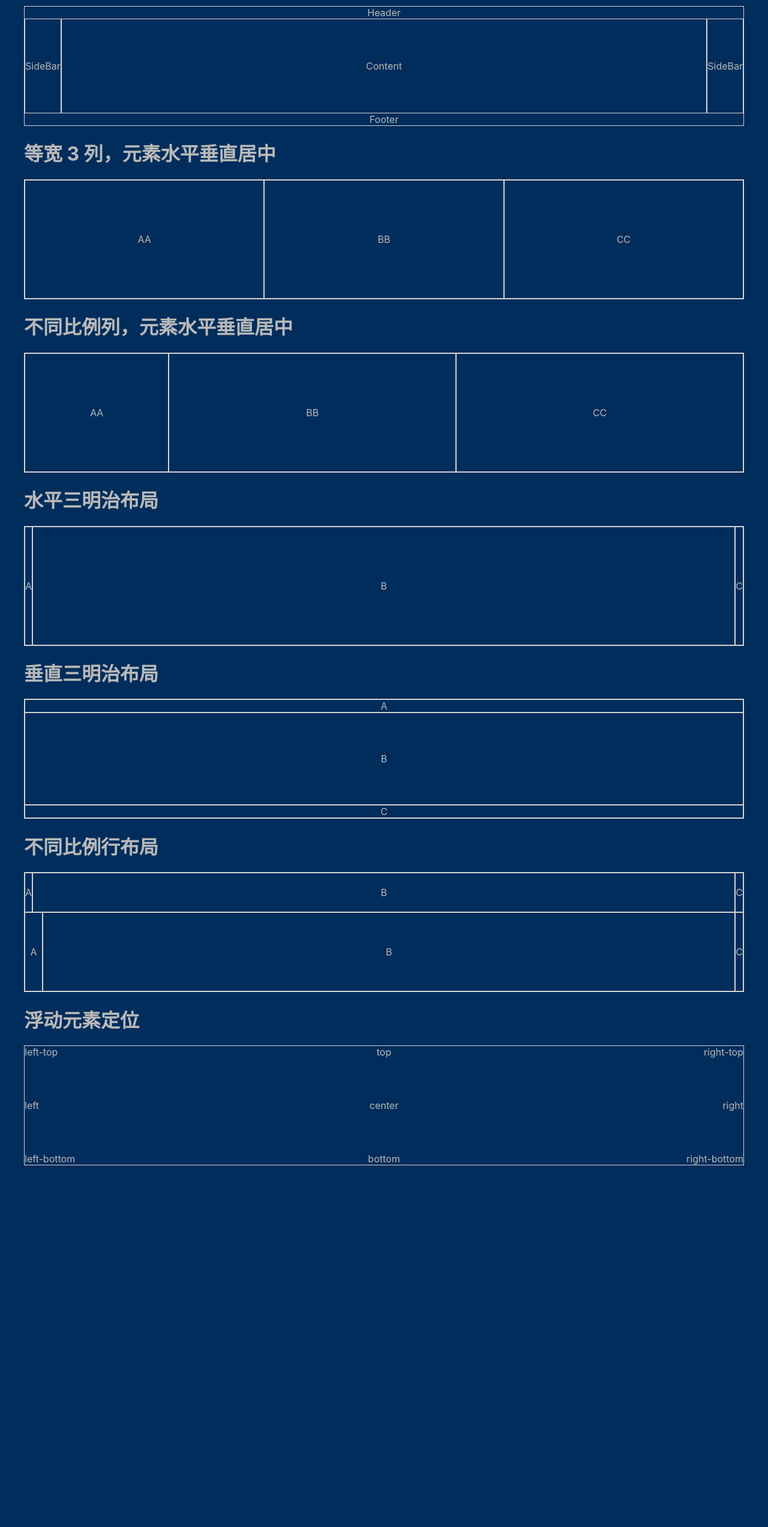
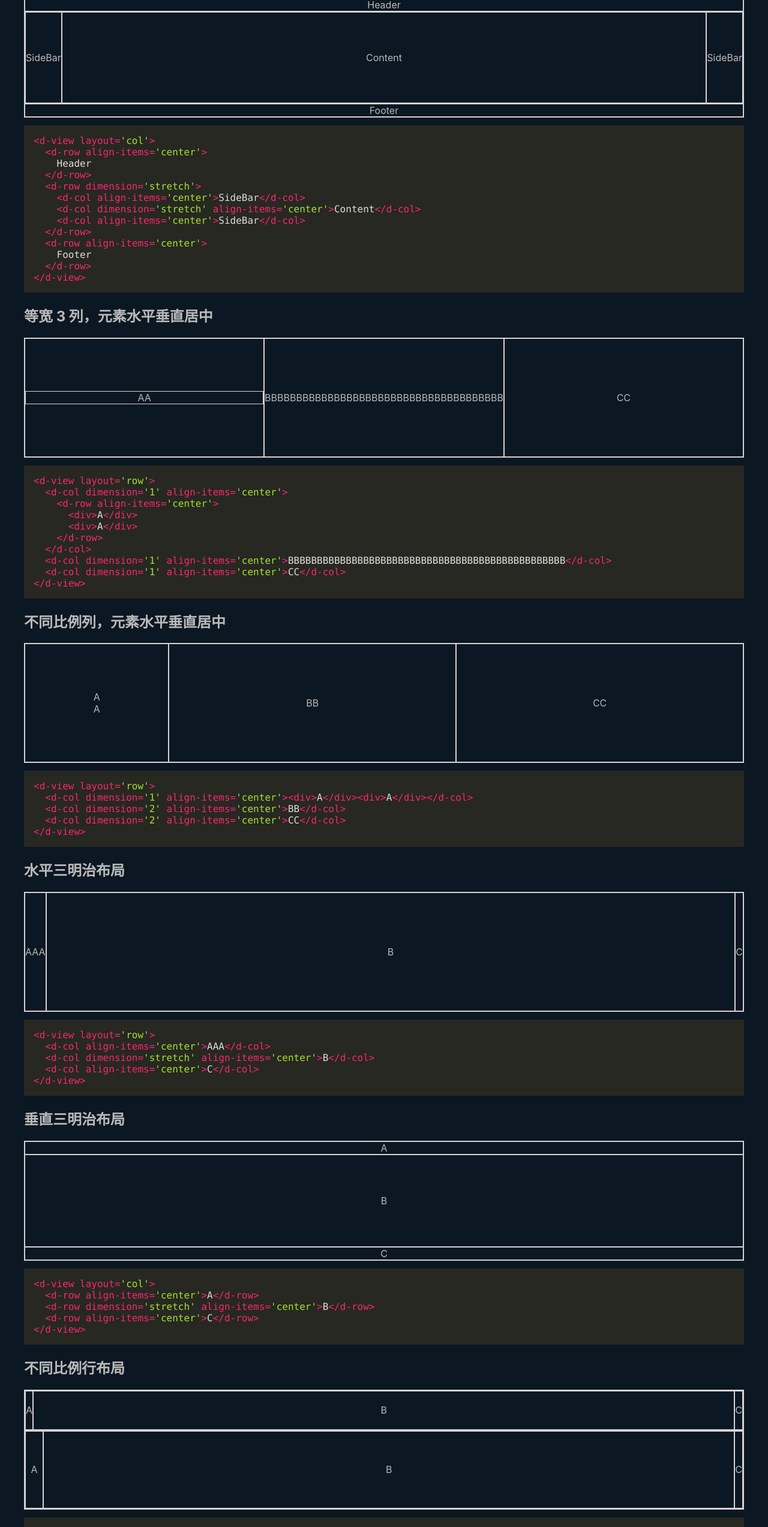
Before and after one commit to wenshin/dxml, a React (Create React App) app: page / in a window 1280 px wide. Shown: the part 119-2665 px from the top of the page at 60% size. Before the commit the page ends 2102 px from the top, so only its background shows below. Built offline with nearby package versions, Linux system fonts and the light colour scheme.

Commit message:
feat: 优化 d-row 和 d-col 语义

```diff
--- a/public/index.html
+++ b/public/index.html
@@ -25,6 +25,10 @@
       Learn how to configure a non-root public URL by running `npm run build`.
     -->
     <title>React App</title>
+    <link rel="stylesheet"
+      href="//unpkg.com/@highlightjs/cdn-assets@11.3.1/styles/monokai.min.css">
+    <script src="//unpkg.com/@highlightjs/cdn-assets@11.3.1/highlight.min.js"></script>
+    <script>hljs.highlightAll();</script>
   </head>
   <body>
     <noscript>You need to enable JavaScript to run this app.</noscript>
--- a/src/App.css
+++ b/src/App.css
@@ -1,12 +1,13 @@
 html,body,#root {
   height: 100%;
   color: rgb(185, 185, 185);
-  background: #002d5c
+  background: #0b1722
 }
 
-d-view {
+d-view, d-row, d-col {
   border: solid 1px rgb(212, 212, 212);
 }
+
 
 .App {
   text-align: center;
--- a/src/App.tsx
+++ b/src/App.tsx
@@ -4,6 +4,7 @@ import './App.css';
 function App() {
   return (
     <div style={{ padding: 40 }}>
+      <section>
         <h1>圣杯布局</h1>
         <div style={{ height: '200px' }}>
           <d-view layout='col'>
@@ -11,65 +12,156 @@ function App() {
               Header
             </d-row>
             <d-row dimension='stretch'>
-            <d-view align-items='center'>SideBar</d-view>
-            <d-view dimension='stretch' align-items='center'>Content</d-view>
-            <d-view align-items='center'>SideBar</d-view>
+              <d-col align-items='center'>SideBar</d-col>
+              <d-col dimension='stretch' align-items='center'>Content</d-col>
+              <d-col align-items='center'>SideBar</d-col>
             </d-row>
             <d-row align-items='center'>
               Footer
             </d-row>
           </d-view>
         </div>
+        <pre>
+          <code className="language-html">{
+`<d-view layout='col'>
+  <d-row align-items='center'>
+    Header
+  </d-row>
+  <d-row dimension='stretch'>
+    <d-col align-items='center'>SideBar</d-col>
+    <d-col dimension='stretch' align-items='center'>Content</d-col>
+    <d-col align-items='center'>SideBar</d-col>
+  </d-row>
+  <d-row align-items='center'>
+    Footer
+  </d-row>
+</d-view>`}
+          </code>
+        </pre>
+      </section>
+      <section>
         <h1>等宽 3 列，元素水平垂直居中</h1>
         <div style={{ height: '200px' }}>
           <d-view layout='row'>
-          <d-view dimension='1' align-items='center'><div>A</div><div>A</div></d-view>
-          <d-view dimension='1' align-items='center'>BB</d-view>
-          <d-view dimension='1' align-items='center'>CC</d-view>
+            <d-col dimension='1' align-items='center'>
+              <d-row align-items='center'>
+                <div>A</div>
+                <div>A</div>
+              </d-row>
+            </d-col>
+            <d-col dimension='1' align-items='center'>BBBBBBBBBBBBBBBBBBBBBBBBBBBBBBBBBBBBBBBBBBBBBBBB</d-col>
+            <d-col dimension='1' align-items='center'>CC</d-col>
           </d-view>
         </div>
+        <pre>
+          <code className="language-html">{
+`<d-view layout='row'>
+  <d-col dimension='1' align-items='center'>
+    <d-row align-items='center'>
+      <div>A</div>
+      <div>A</div>
+    </d-row>
+  </d-col>
+  <d-col dimension='1' align-items='center'>BBBBBBBBBBBBBBBBBBBBBBBBBBBBBBBBBBBBBBBBBBBBBBBB</d-col>
+  <d-col dimension='1' align-items='center'>CC</d-col>
+</d-view>`}
+          </code>
+        </pre>
+      </section>
+      <section>
       <h1>不同比例列，元素水平垂直居中</h1>
       <div style={{ height: '200px' }}>
         <d-view layout='row'>
-          <d-view dimension='1' align-items='center'><div>A</div><div>A</div></d-view>
-          <d-view dimension='2' align-items='center'>BB</d-view>
-          <d-view dimension='2' align-items='center'>CC</d-view>
+          <d-col dimension='1' align-items='center'><div>A</div><div>A</div></d-col>
+          <d-col dimension='2' align-items='center'>BB</d-col>
+          <d-col dimension='2' align-items='center'>CC</d-col>
         </d-view>
       </div>
+      <pre>
+          <code className="language-html">{
+`<d-view layout='row'>
+  <d-col dimension='1' align-items='center'><div>A</div><div>A</div></d-col>
+  <d-col dimension='2' align-items='center'>BB</d-col>
+  <d-col dimension='2' align-items='center'>CC</d-col>
+</d-view>`}
+          </code>
+        </pre>
+      </section>
+      <section>
         <h1>水平三明治布局</h1>
         <div style={{ height: '200px' }}>
           <d-view layout='row'>
-          <d-view align-items='center'>A</d-view>
-          <d-view dimension='stretch' align-items='center'>B</d-view>
-          <d-view align-items='center'>C</d-view>
+            <d-col align-items='center'>AAA</d-col>
+            <d-col dimension='stretch' align-items='center'>B</d-col>
+            <d-col align-items='center'>C</d-col>
           </d-view>
         </div>
+        <pre>
+          <code className="language-html">{
+`<d-view layout='row'>
+  <d-col align-items='center'>AAA</d-col>
+  <d-col dimension='stretch' align-items='center'>B</d-col>
+  <d-col align-items='center'>C</d-col>
+</d-view>`}
+          </code>
+        </pre>
+      </section>
+      <section>
         <h1>垂直三明治布局</h1>
         <div style={{ height: '200px' }}>
           <d-view layout='col'>
-          <d-view align-items='center'>A</d-view>
-          <d-view dimension='stretch' align-items='center'>B</d-view>
-          <d-view align-items='center'>C</d-view>
+            <d-row align-items='center'>A</d-row>
+            <d-row dimension='stretch' align-items='center'>B</d-row>
+            <d-row align-items='center'>C</d-row>
           </d-view>
         </div>
+        <pre>
+          <code className="language-html">{
+`<d-view layout='col'>
+  <d-row align-items='center'>A</d-row>
+  <d-row dimension='stretch' align-items='center'>B</d-row>
+  <d-row align-items='center'>C</d-row>
+</d-view>`}
+          </code>
+        </pre>
+      </section>
+      <section>
         <h1>不同比例行布局</h1>
         <div style={{ height: '200px' }}>
           <d-view layout='col'>
             <d-row dimension='1'>
-            <d-view align-items='center'>A</d-view>
-            <d-view dimension='stretch' align-items='center'>B</d-view>
-            <d-view align-items='center'>C</d-view>
+              <d-col align-items='center'>A</d-col>
+              <d-col dimension='stretch' align-items='center'>B</d-col>
+              <d-col align-items='center'>C</d-col>
             </d-row>
             <d-row dimension='2'>
-            <d-view align-items='center' style={{ width: 30 }}>A</d-view>
-            <d-view dimension='stretch' align-items='center'>B</d-view>
-            <d-view align-items='center'>C</d-view>
+              <d-col align-items='center' style={{ width: 30 }}>A</d-col>
+              <d-col dimension='stretch' align-items='center'>B</d-col>
+              <d-col align-items='center'>C</d-col>
             </d-row>
           </d-view>
         </div>
+        <pre>
+          <code className="language-html">{
+`<d-view layout='col'>
+  <d-row dimension='1'>
+    <d-col align-items='center'>A</d-col>
+    <d-col dimension='stretch' align-items='center'>B</d-col>
+    <d-col align-items='center'>C</d-col>
+  </d-row>
+  <d-row dimension='2'>
+    <d-col align-items='center' style={{ width: 30 }}>A</d-col>
+    <d-col dimension='stretch' align-items='center'>B</d-col>
+    <d-col align-items='center'>C</d-col>
+  </d-row>
+</d-view>`}
+          </code>
+        </pre>
+      </section>
+      <section>
         <h1>浮动元素定位</h1>
         <div style={{ height: '200px' }}>
-        <d-view layout='col'>
+          <d-view>
             <d-float class='my-class' align='top'>top</d-float>
             <d-float align='right-top'>right-top</d-float>
             <d-float align='right'>right</d-float>
@@ -81,6 +173,22 @@ function App() {
             <d-float align='center'>center</d-float>
           </d-view>
         </div>
+        <pre>
+          <code className="language-html">{
+`<d-view>
+  <d-float class='my-class' align='top'>top</d-float>
+  <d-float align='right-top'>right-top</d-float>
+  <d-float align='right'>right</d-float>
+  <d-float align='right-bottom'>right-bottom</d-float>
+  <d-float align='bottom'>bottom</d-float>
+  <d-float align='left-bottom'>left-bottom</d-float>
+  <d-float align='left'>left</d-float>
+  <d-float align='left-top'>left-top</d-float>
+  <d-float align='center'>center</d-float>
+</d-view>`}
+          </code>
+        </pre>
+      </section>
     </div>
   );
 }
--- a/src/webc/col.ts
+++ b/src/dxml/col.ts
@@ -21,33 +21,6 @@ export class Col extends HTMLElement {
   constructor() {
     // 必须首先调用 super 方法
     super();
-
-    if (!document.getElementById(Col.id)) {
-      const style = document.createElement('style');
-      style.id = Col.id;
-
-      style.textContent = `${Col.tag} {
-        position: relative;
-        display: inline-flex;
-        flex-direction: column;
-        box-sizing: border-box;
-        flex: none;
-      }
-      ${Col.tag} > *,
-      ${Col.tag} > ${View.tag} {
-        height: auto;
-      }
-      ${getFlexAlignCSS(Col.tag)}
-      ${Col.tag} > [dimension] {
-        overflow: auto;
-        flex: 1;
-      }
-      ${Col.tag} > [dimension="stretch"] {
-        overflow: auto;
-        flex: 1;
-      }`;
-      document.head.appendChild(style);
-    }
   }
 
   connectedCallback() {
--- /dev/null
+++ b/src/dxml/index.ts
@@ -0,0 +1,52 @@
+import './layer';
+import './view';
+import './float';
+import './col';
+import './row';
+import { getFlexAlignCSS } from './util';
+import { Row } from './row';
+import { Col } from './col';
+
+const CommonStyleId = 'd-common-id'
+if (!document.getElementById(CommonStyleId)) {
+  const style = document.createElement('style');
+  style.id = CommonStyleId;
+
+  style.textContent = `
+  ${Row.tag}, ${Col.tag}, [layout="row"],[layout="col"] {
+    position: relative;
+    display: flex;
+    box-sizing: border-box;
+    flex: none;
+  }
+  ${Row.tag}, [layout="row"] {
+    flex-direction: row;
+    width: 100%;
+  }
+  ${Row.tag} > [dimension], [layout="row"] > [dimension] {
+    width: 1px;
+    min-width: 1px;
+    overflow: auto;
+    flex: 1;
+  }
+  ${Row.tag} > [dimension="stretch"], [layout="row"] > [dimension="stretch"] {
+    overflow: auto;
+    flex: 1;
+  }
+  ${Col.tag}, [layout="col"] {
+    flex-direction: column;
+    height: 100%;
+  }
+  ${Col.tag} > [dimension], [layout="col"] > [dimension] {
+    height: 1px;
+    min-height: 1px;
+    overflow: auto;
+    flex: 1;
+  }
+  ${Col.tag} > [dimension="stretch"], [layout="col"] > [dimension="stretch"] {
+    overflow: auto;
+    flex: 1;
+  }
+  ${getFlexAlignCSS('')}`;
+  document.head.appendChild(style);
+}
--- a/src/webc/row.ts
+++ b/src/dxml/row.ts
@@ -21,36 +21,6 @@ export class Row extends HTMLElement {
   constructor() {
     // 必须首先调用 super 方法
     super();
-
-    if (!document.getElementById(Row.id)) {
-      const style = document.createElement('style');
-      style.id = Row.id;
-
-      style.textContent = `${Row.tag} {
-        position: relative;
-        display: flex;
-        flex-direction: row;
-        box-sizing: border-box;
-        flex: none;
-        height: fit-content;
-      }
-      ${Row.tag} > *,
-      ${Row.tag} > ${View.tag} {
-        width: auto;
-      }
-      ${getFlexAlignCSS(Row.tag)}
-      ${Row.tag} > [dimension] {
-        width: 1px;
-        min-width: 1px;
-        overflow: auto;
-        flex: 1;
-      }
-      ${Row.tag} > [dimension="stretch"] {
-        overflow: auto;
-        flex: 1;
-      }`;
-      document.head.appendChild(style);
-    }
   }
 
   connectedCallback() {
--- a/src/webc/util.ts
+++ b/src/dxml/util.ts
@@ -11,7 +11,10 @@ export function findAncestor(elem: HTMLElement, judge: (e: HTMLElement) => boole
 }
 
 export function getFlexAlignCSS(tag: string) {
-  return `${tag}[align-items="center"] {
+  return `${tag}[align-items] {
+    display: flex;
+  }
+  ${tag}[align-items="center"] {
     align-items: center;
     justify-content: center;
   }
--- a/src/webc/view.ts
+++ b/src/dxml/view.ts
@@ -31,41 +31,6 @@ export class View extends HTMLElement {
         width: 100%;
         display: block;
         box-sizing: border-box;
-        flex: none;
-      }
-      ${View.tag}[align-items],
-      ${View.tag}[layout] {
-        display: flex;
-      }
-      ${View.tag}[layout="col"] {
-        flex-direction: column;
-      }
-      ${getFlexAlignCSS(View.tag)}
-      ${View.tag}[layout="row"] > *,
-      ${View.tag}[layout="row"] > ${View.tag} {
-        width: auto;
-      }
-      ${View.tag}[layout="row"] > [dimension] {
-        width: 1px;
-        min-width: 1px;
-        overflow: auto;
-        flex: 1;
-      }
-      ${View.tag}[layout="row"] > [dimension="stretch"] {
-        overflow: auto;
-        flex: 1;
-      }
-      ${View.tag}[layout="col"] > *,
-      ${View.tag}[layout="col"] > ${View.tag} {
-        height: auto;
-      }
-      ${View.tag}[layout="col"] > [dimension] {
-        overflow: auto;
-        flex: 1;
-      }
-      ${View.tag}[layout="col"] > [dimension="stretch"] {
-        overflow: auto;
-        flex: 1;
       }`;
       document.head.appendChild(style);
     }
--- a/src/index.tsx
+++ b/src/index.tsx
@@ -3,7 +3,7 @@ import ReactDOM from 'react-dom';
 import './index.css';
 import App from './App';
 import reportWebVitals from './reportWebVitals';
-import './webc';
+import './dxml';
 
 ReactDOM.render(
   <React.StrictMode>
--- a/src/webc/index.ts
+++ /dev/null
@@ -1,5 +0,0 @@
-import './layer';
-import './view';
-import './float';
-import './col';
-import './row';
```
Also changed, not shown: src/dxml/float.ts (renamed from src/webc/float.ts), src/dxml/layer.ts (renamed from src/webc/layer.ts). Lines whose indentation alone changed are shown as unchanged.
